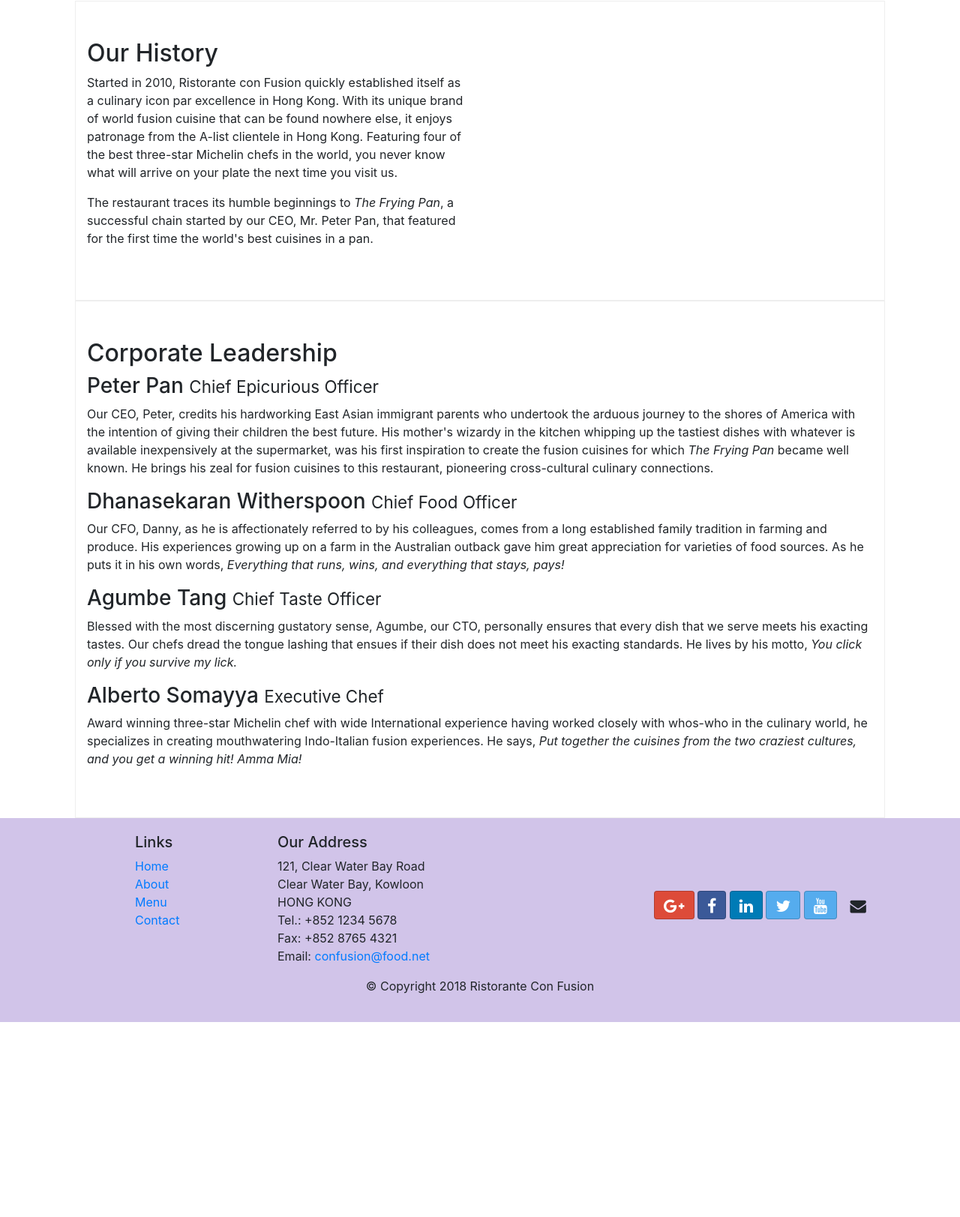
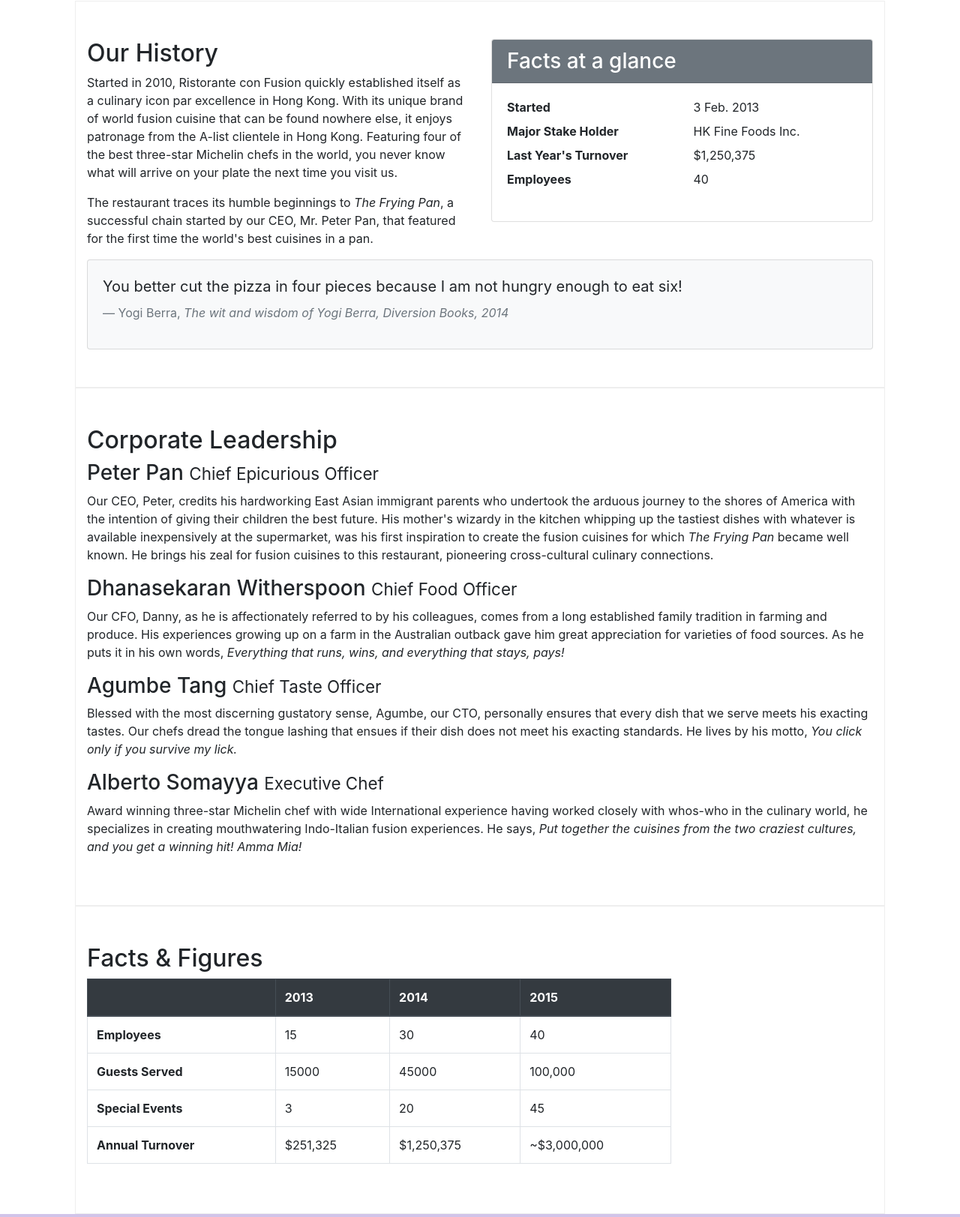
Before and after one commit to rishitha24/bootstrap, a website: page aboutus.html in a window 1280 px wide. Shown: the part 414-2037 px from the top of the page at 75% size. Before the commit the page ends 1777 px from the top, so only its background shows below. Drawn offline with nearby package versions, Linux system fonts and the light colour scheme.

Commit message:
Tables and Cards

```diff
--- a/aboutus.html
+++ b/aboutus.html
@@ -37,11 +37,12 @@
         <div class="container">
             <div class="row row-header">
                 <div class="col-12 col-sm-6">
-                    <h1>Ristorante con Fusion</h1>
+                   <h1>Ristorante con Fusion</h1>
                    <p>We take inspiration from the World's best cuisines, and create a unique fusion experience. Our lipsmacking creations will tickle your culinary senses!</p>
 
                 </div>
                 <div class="col-12 col-sm">
+
                 </div>
             </div>
         </div>
@@ -68,7 +69,31 @@
 
                 </div>
                 <div class="col-6">
-
+                    <div class="card">
+                        <h3 class="card-header bg-secondary text-white">Facts at a glance</h3>
+                        <div class="card-body">
+                            <dl class="row">
+                                    <dt class="col-6">Started</dt>
+                                    <dd class="col-6">3 Feb. 2013</dd>
+                                    <dt class="col-6">Major Stake Holder</dt>
+                                    <dd class="col-6">HK Fine Foods Inc.</dd>
+                                    <dt class="col-6">Last Year's Turnover</dt>
+                                    <dd class="col-6">$1,250,375</dd>
+                                    <dt class="col-6">Employees</dt>
+                                    <dd class="col-6">40</dd>
+                            </dl>
+                        </div>
+                    </div>
+                </div>
+                <div class="col-12">
+                    <div class="card card-body bg-light">
+                        <blockquote class="blockquote">
+                            <p class="mb-2">You better cut the pizza in four pieces because I am not hungry enough to eat six! </p>
+                            <footer class="blockquote-footer">Yogi Berra,
+                                <cite title="Source Title">The wit and wisdom of Yogi Berra, Diversion Books, 2014</cite>
+                            </footer>
+                        </blockquote>
+                    </div>
                 </div>
             </div>
         </div>
@@ -79,15 +104,59 @@
                 <div class="col-12">
                    <h2>Corporate Leadership</h2>
                     <h3>Peter Pan <small>Chief Epicurious Officer</small></h3>
-                    <p>Our CEO, Peter, credits his hardworking East Asian immigrant parents who undertook the arduous journey to the shores of America with the intention of giving their children the best future. His mother's wizardy in the kitchen whipping up the tastiest dishes with whatever is available inexpensively at the supermarket, was his first inspiration to create the fusion cuisines for which <em>The Frying Pan</em> became well known. He brings his zeal for fusion cuisines to this restaurant, pioneering cross-cultural culinary connections.</p>
+                    <p class="d-none d-sm-block">Our CEO, Peter, credits his hardworking East Asian immigrant parents who undertook the arduous journey to the shores of America with the intention of giving their children the best future. His mother's wizardy in the kitchen whipping up the tastiest dishes with whatever is available inexpensively at the supermarket, was his first inspiration to create the fusion cuisines for which <em>The Frying Pan</em> became well known. He brings his zeal for fusion cuisines to this restaurant, pioneering cross-cultural culinary connections.</p>
+                    <h3>Dhanasekaran Witherspoon <small>Chief Food Officer</small></h3>
+                    <p class="d-none d-sm-block">Our CFO, Danny, as he is affectionately referred to by his colleagues, comes from a long established family tradition in farming and produce. His experiences growing up on a farm in the Australian outback gave him great appreciation for varieties of food sources. As he puts it in his own words, <em>Everything that runs, wins, and everything that stays, pays!</em></p>
+                    <h3>Agumbe Tang <small>Chief Taste Officer</small></h3>
+                    <p class="d-none d-sm-block">Blessed with the most discerning gustatory sense, Agumbe, our CTO, personally ensures that every dish that we serve meets his exacting tastes. Our chefs dread the tongue lashing that ensues if their dish does not meet his exacting standards. He lives by his motto, <em>You click only if you survive my lick.</em></p>
+                    <h3>Alberto Somayya <small>Executive Chef</small></h3>
+                    <p class="d-none d-sm-block">Award winning three-star Michelin chef with wide International experience having worked closely with whos-who in the culinary world, he specializes in creating mouthwatering Indo-Italian fusion experiences. He says, <em>Put together the cuisines from the two craziest cultures, and you get a winning hit! Amma Mia!</em></p>
+                </div>
+            </div>
+            <div class="row row-content">
+                <div class="col-12 col-sm-9">
+                    <h2> Facts &amp; Figures </h2>
+                    <div class="table-responsive">
+                            <table class="table table-hover table-bordered">
+                                <thead class="thead-dark">
+                                    <tr>
+                                        <th>&nbsp;</th>
+                                        <th>2013</th>
+                                        <th>2014</th>
+                                        <th>2015</th>
+                                    </tr>
+                                </thead>
+                                <tbody>
+                                    <tr>
+                                        <th>Employees</th>
+                                        <td>15</td>
+                                        <td>30</td>
+                                        <td>40</td>
+                                    </tr>
+                                    <tr>
+                                        <th>Guests Served</th>
+                                        <td>15000</td>
+                                        <td>45000</td>
+                                        <td>100,000</td>
+                                    </tr>
+                                    <tr>
+                                        <th>Special Events</th>
+                                        <td>3</td>
+                                        <td>20</td>
+                                        <td>45</td>
+                                    </tr>
+                                    <tr>
+                                        <th>Annual Turnover</th>
+                                        <td>$251,325</td>
+                                        <td>$1,250,375</td>
+                                        <td>~$3,000,000</td>
+                                    </tr>
+                                </tbody>
+                            </table>
+                        </div>
+                </div>
+                <div class="col-12 col-sm-3">
 
-                    <h3>Dhanasekaran Witherspoon <small>Chief Food Officer</small></h3>
-                   <p>Our CFO, Danny, as he is affectionately referred to by his colleagues, comes from a long established family tradition in farming and produce. His experiences growing up on a farm in the Australian outback gave him great appreciation for varieties of food sources. As he puts it in his own words, <em>Everything that runs, wins, and everything that stays, pays!</em></p>
-
-                    <h3>Agumbe Tang <small>Chief Taste Officer</small></h3>
-                    <p>Blessed with the most discerning gustatory sense, Agumbe, our CTO, personally ensures that every dish that we serve meets his exacting tastes. Our chefs dread the tongue lashing that ensues if their dish does not meet his exacting standards. He lives by his motto, <em>You click only if you survive my lick.</em></p>
-                   <h3>Alberto Somayya <small>Executive Chef</small></h3>
-                    <p>Award winning three-star Michelin chef with wide International experience having worked closely with whos-who in the culinary world, he specializes in creating mouthwatering Indo-Italian fusion experiences. He says, <em>Put together the cuisines from the two craziest cultures, and you get a winning hit! Amma Mia!</em></p>
                 </div>
             </div>
        </div>
```
Also changed, not shown: contactus.html (+6 -5 lines).
